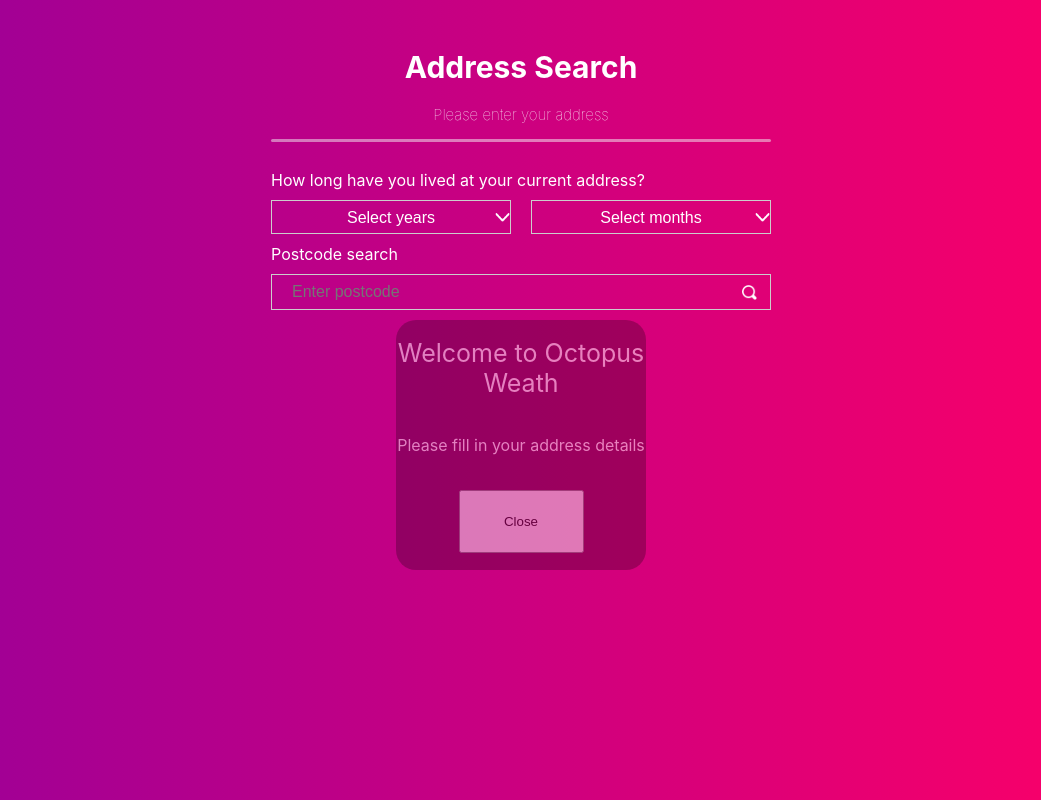
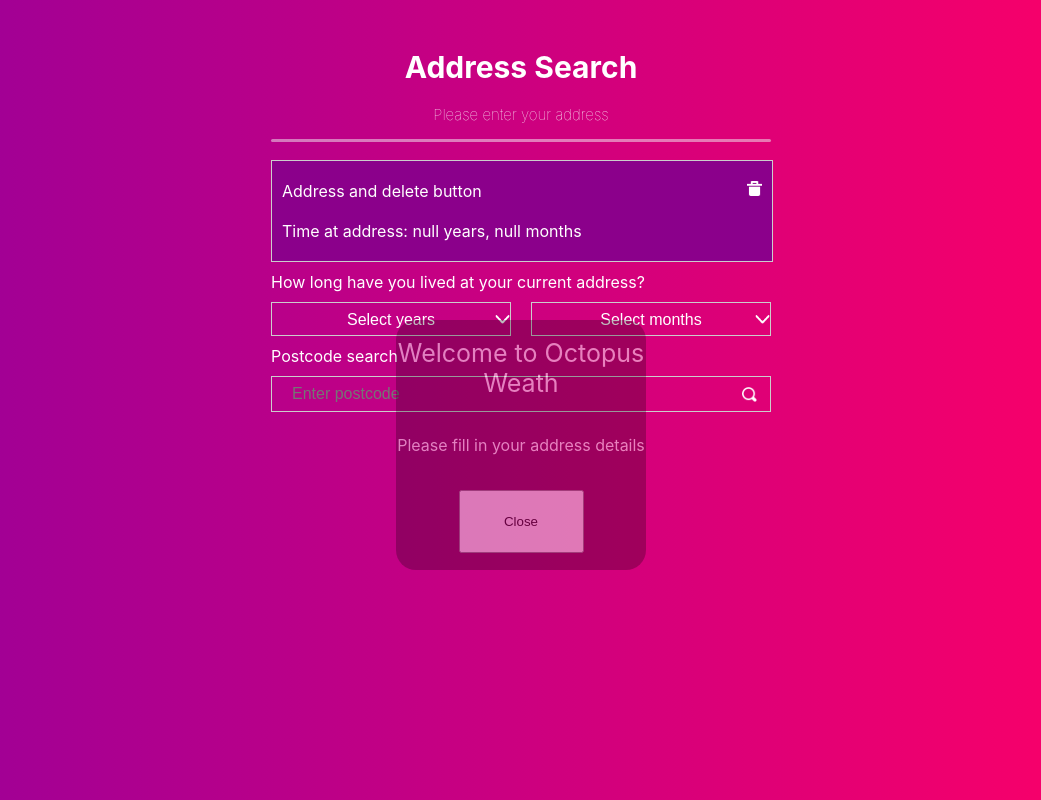
Before and after one commit to AaronElijah/address-finder, a React (Create React App) app: page / in a window 1280 px wide. Shown: the top 800 px of the page, without its empty margins (119-1160 px from the left). Built offline with nearby package versions, Linux system fonts and the light colour scheme.

Commit message:
feat: add new styling for saved address

```diff
--- a/src/App.css
+++ b/src/App.css
@@ -31,6 +31,38 @@
   margin-bottom: 10px;
 }
 
+.address-form-container #saved-address {
+  width: 100%;
+  background-color: darkmagenta;
+  border: 1px solid #ccc;
+  display: flex;
+  flex-direction: column;
+  justify-content: space-evenly;
+  height: 100px;
+}
+
+.address-form-container #saved-address .lines {
+  display: flex;
+  flex-direction: row;
+  align-items: flex-start;
+  justify-content: space-between;
+  margin-inline: 10px;
+}
+
+.address-form-container #saved-address .delete-icon {
+  background-image: url("./assets/delete.png");
+  background-repeat: no-repeat;
+  background-size: 15px 15px;
+  background-color: transparent;
+  width: 15px;
+  height: 15px;
+  border: none;
+}
+
+.button-hover {
+  cursor: pointer;
+}
+
 .address-form-container #duration-answers {
   width: 100%;
   display: flex;
@@ -61,3 +93,29 @@
   display: flex;
   flex-direction: row;
 }
+
+.address-form-container #address-lines-block {
+  width: 100%;
+  display: flex;
+  flex-direction: column;
+  align-items: center;
+}
+
+.address-form-container .address-lines {
+  width: 100%;
+  background-color: inherit;
+  border: 1px solid #ccc;
+  color: inherit;
+  height: 34px;
+  font-size: inherit;
+  padding-inline-start: 20px;
+  box-sizing: border-box;
+}
+
+.address-form-container #submit-button {
+  margin-top: 15px;
+  width: 75px;
+  border-radius: 25px;
+  background-color: ivory;
+  color: purple;
+}
--- a/src/components/InputSearch/InputSearch.css
+++ b/src/components/InputSearch/InputSearch.css
@@ -33,7 +33,3 @@
   width: 15px;
   height: 15px;
 }
-
-.form .search-glass:hover {
-  cursor: pointer;
-}
--- a/src/components/InputSearch/InputSearchView.tsx
+++ b/src/components/InputSearch/InputSearchView.tsx
@@ -27,7 +27,7 @@
         disabled={disabled}
       ></input>
       <button
-        className="search-glass"
+        className="search-glass button-hover"
         onClick={onSearch}
         disabled={disabled}
       ></button>
--- a/src/containers/AddressForm/AddressForm.tsx
+++ b/src/containers/AddressForm/AddressForm.tsx
@@ -68,12 +68,19 @@
   };
   return (
     <div className={`address-form-container ${isDisabled ? "disabled" : ""}`}>
-      {state.savedAddress !== null ? (
+      {state.savedAddress === null ? (
         <div id="saved-address">
-          <div>{"Address and delete button"}</div>
-          <div>{`Time at address: ${state.years} ${
-            state.years === 1 ? "year" : "years"
-          }, ${state.months} ${state.months === 1 ? "month" : "months"}`}</div>
+          <div className="lines">
+            <div>{"Address and delete button"}</div>
+            <button className="delete-icon button-hover"></button>
+          </div>
+          <div className="lines">
+            <div>{`Time at address: ${state.years} ${
+              state.years === 1 ? "year" : "years"
+            }, ${state.months} ${
+              state.months === 1 ? "month" : "months"
+            }`}</div>
+          </div>
         </div>
       ) : (
         <></>
@@ -159,17 +166,23 @@
         <></>
       )}
       {state.chosenAddress !== null ? (
-        <div>
-          <input value={state.chosenAddress.line1} />
-          <input value={state.chosenAddress.line2} />
-          <input value={state.chosenAddress.city} />
-          <input value={state.chosenAddress.county} />
+        <div id="address-lines-block">
+          <div className="sub-heading">{"Address Line 1*"}</div>
+          <input className="address-lines" value={"1 test street"} />
+          <div className="sub-heading">{"Address Line 2*"}</div>
+          <input className="address-lines" value={"test avenue"} />
+          {/* <input className="address-lines" value={state.chosenAddress?.city} />
+          <input
+            className="address-lines"
+            value={state.chosenAddress?.county}
+          /> */}
           <button
+            id="submit-button"
             onClick={() => {
               dispatch({ type: actionTypes.saveAddress });
             }}
           >
-            {"Submit address"}
+            {"Add address"}
           </button>
         </div>
       ) : (
```
